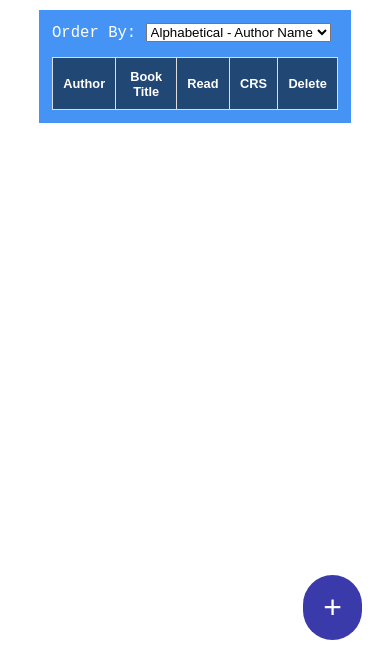
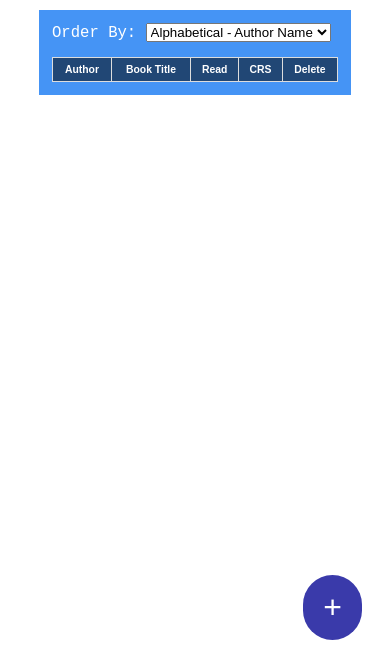
Before and after one commit to brokoliweb/library, a plain HTML site: page index.html in a window 390 px wide. Shown: the part 181-844 px from the top of the page. Drawn offline with Linux system fonts and the light colour scheme.

Commit message:
fix table font-size issue for even small screens

```diff
--- a/style.css
+++ b/style.css
@@ -36,13 +36,13 @@ h1 {
   border-collapse: collapse;
   width: 100%;
   text-align: center;
-  font-size: 0.8em;
+  font-size: 0.65em;
 }
 
 #book-table td,
 #book-table th {
   border: 1px solid #ddd;
-  padding: 0.8em;
+  padding: 0.55em;
   color: rgb(25, 13, 97);
 }
 
```
